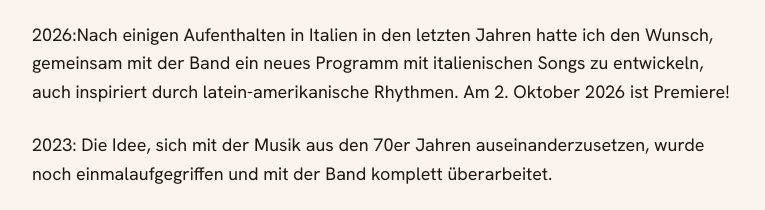
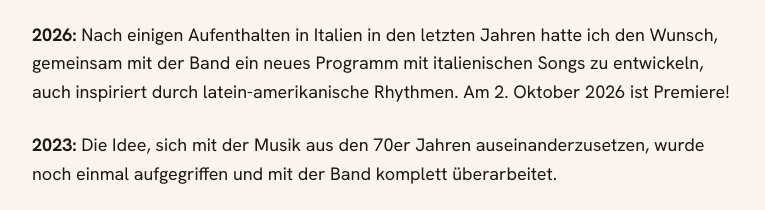
Before and after one commit to Laur1n/LandingPage, an Astro site: page /projekte in a window 1280 px wide. Shown: the part 825-1035 px from the top of the page, 80-845 px from the left. Built offline with nearby package versions, Linux system fonts and the light colour scheme; Astro itself is replaced by a stand-in of ours.

Commit message:
Update Projekt "francesca-simone-and-friends" - Francesca Simone <francesca-simone@onlinehome.de> via DecapBridge

```diff
--- a/src/content/projects/de/francesca-simone-and-friends.md
+++ b/src/content/projects/de/francesca-simone-and-friends.md
@@ -29,10 +29,10 @@ Das Projekt besteht seit 2013 und hat Francesca Simone mit Axel Fabry und Floria
 bereits an den Comersee nach Italien geführt. Bei den Konzerten widmen sich die Musiker ihren
 Lieblingssongs; seit 2015 unterstützt Andreas Lasonczyk an der Percussion.
 
-2026:Nach einigen Aufenthalten in Italien in den letzten Jahren hatte ich den Wunsch, gemeinsam mit
+**2026:** Nach einigen Aufenthalten in Italien in den letzten Jahren hatte ich den Wunsch, gemeinsam mit
 der Band ein neues Programm mit italienischen Songs zu entwickeln, auch inspiriert durch
 latein-amerikanische Rhythmen. Am 2. Oktober 2026 ist Premiere!
 
-2023: Die Idee, sich mit der Musik aus den 70er Jahren auseinanderzusetzen, wurde noch einmalaufgegriffen und mit der Band komplett überarbeitet.
+**2023:** Die Idee, sich mit der Musik aus den 70er Jahren auseinanderzusetzen, wurde noch einmal aufgegriffen und mit der Band komplett überarbeitet.
 
 Programm: „When I was Young“ – Songs of the 70s.
```
